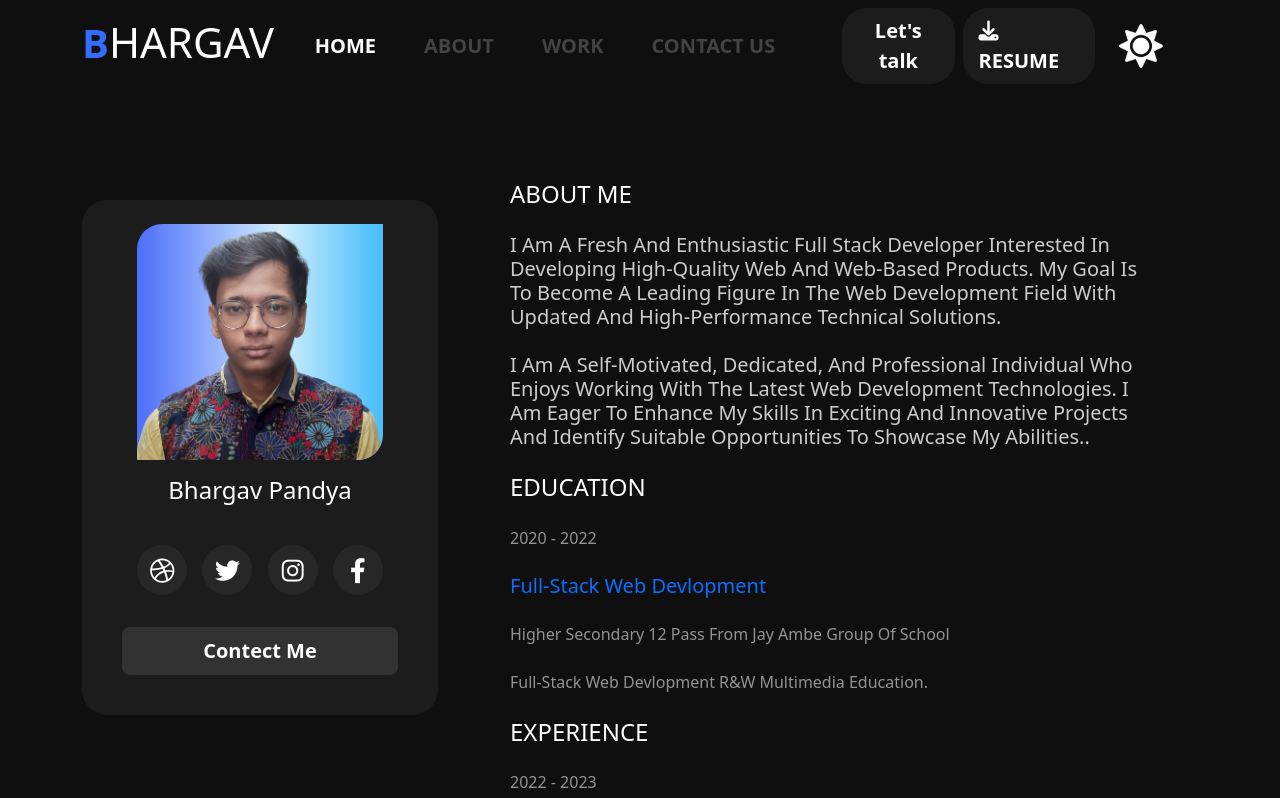
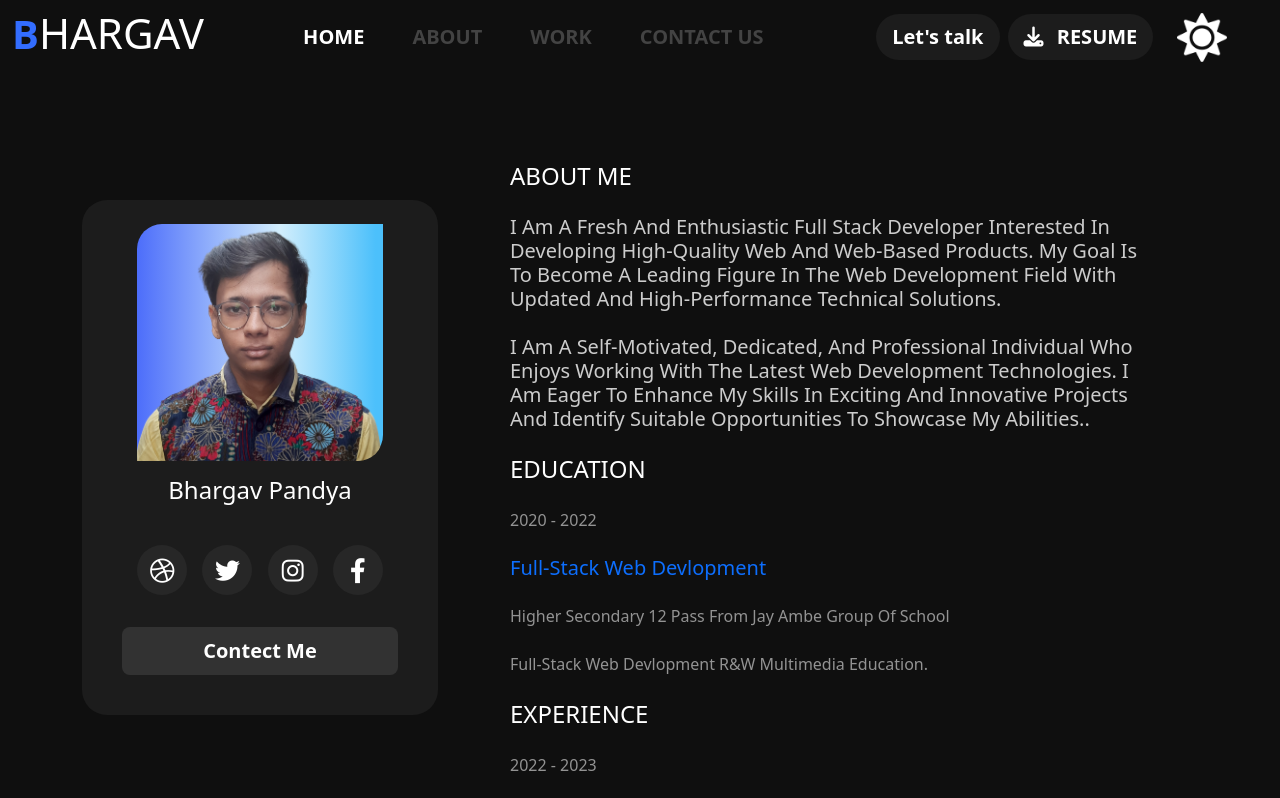
Before and after one commit to pandyabhargav/protfolio.github.io, a plain HTML site: page abou me.html in a window 1280 px wide. Shown: the top 798 px of the page. Drawn offline with nearby package versions, Linux system fonts and the light colour scheme.

Commit message:
Update abou me.html

```diff
--- a/abou me.html
+++ b/abou me.html
@@ -26,7 +26,7 @@
 
 <body>
 
-      <!-- Offcanvas menu (mobile) -->
+  <!-- Offcanvas menu (mobile) -->
     <div class="offcanvas offcanvas-top" tabindex="-1" id="offcanvasTop" aria-labelledby="offcanvasTopLabel">
         <div class="offcanvas-header">
             <div class="col-2 d-flex justify-content-start">
@@ -61,13 +61,13 @@
 
     <!-- Main header -->
     <header class="pt-2">
-        <div class="container-xl">
+        <div class="container-xxl">
             <div class="row justify-content-center align-items-center">
                 <div class="col-2 d-flex justify-content-start">
                     <h1 class="logo"><a href="#"><span class="highlight">B</span>HARGAV</a></h1>
                 </div>
                 <nav class="col-6">
-                    <ul class="nav justify-content-center d-none d-sm-none d-md-flex">
+                    <ul class="nav justify-content-center d-none d-sm-none d-md-none d-xl-flex">
                         <li class="nav-item nav-li px-2">
                             <a class="nav-link" aria-current="page" href="index.html">Home</a>
                         </li>
@@ -83,17 +83,17 @@
                     </ul>
                 </nav>
                 <div class="col-3 d-flex justify-content-end">
-                    <button class="px-3 py-2 btn1 d-none d-sm-none d-md-block me-2">
+                    <button class="px-3 py-2 btn1 d-none d-sm-none d-md-none d-xl-block me-2">
                         <a href="contect.html">
                             Let's talk
                         </a>
                     </button>
 
-                        <a href="pdf/bhargav-pandya.pdf" download class="px-3 py-2 btn1 d-none d-sm-none d-md-block me-2">
+                        <a href="pdf/bhargav-pandya.pdf" download class="px-3 py-2 btn1 d-none d-sm-none d-md-none d-xl-block me-2">
                             <i class="fas fa-download me-2"></i> Resume
                         </a>
 
-                    <button class="btn d-md-none buton" type="button" data-bs-toggle="offcanvas"
+                    <button class="btn d-md-block d-xl-none buton" type="button" data-bs-toggle="offcanvas"
                         data-bs-target="#offcanvasTop" aria-controls="offcanvasTop">
                         <i class="fa-solid fa-bars"></i>
                     </button>
@@ -102,7 +102,6 @@
             </div>
         </div>
     </header>
-
     <main>
         <section class="mt-5">
             <div class="container">
```
